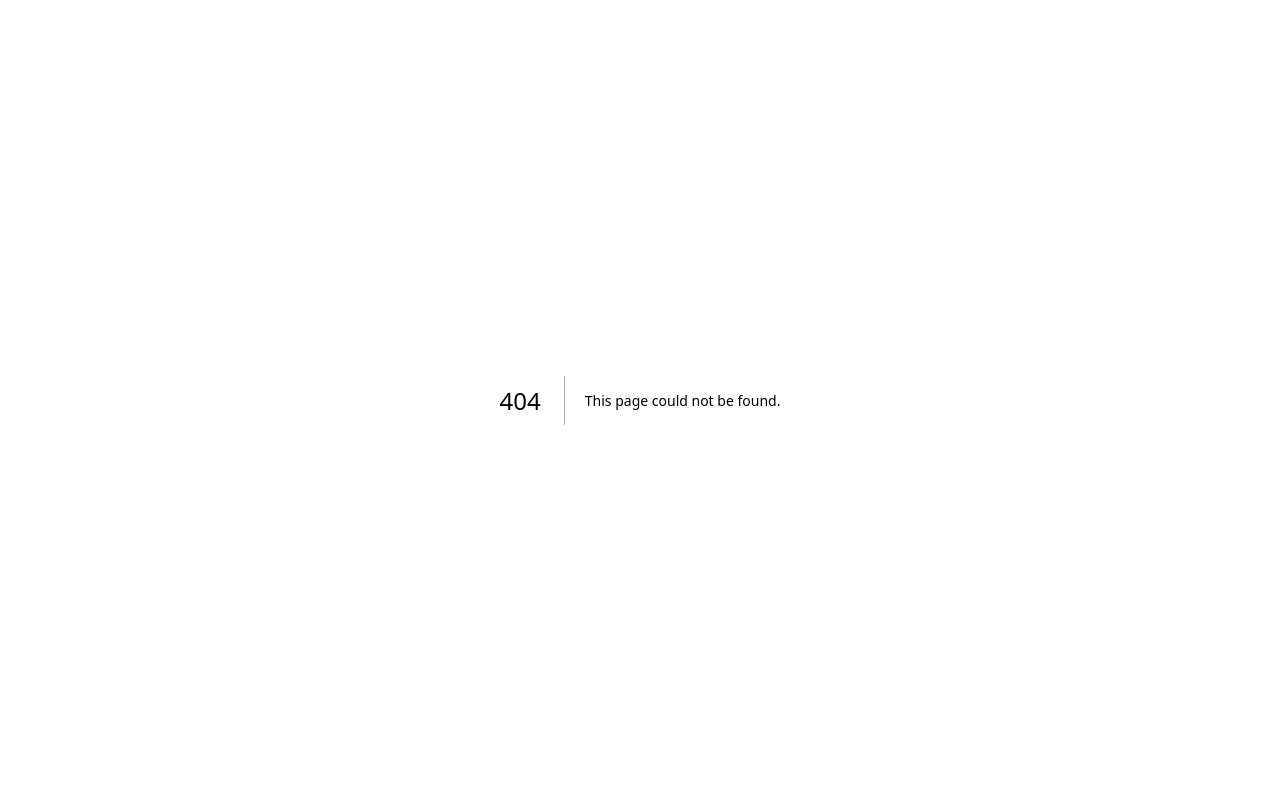
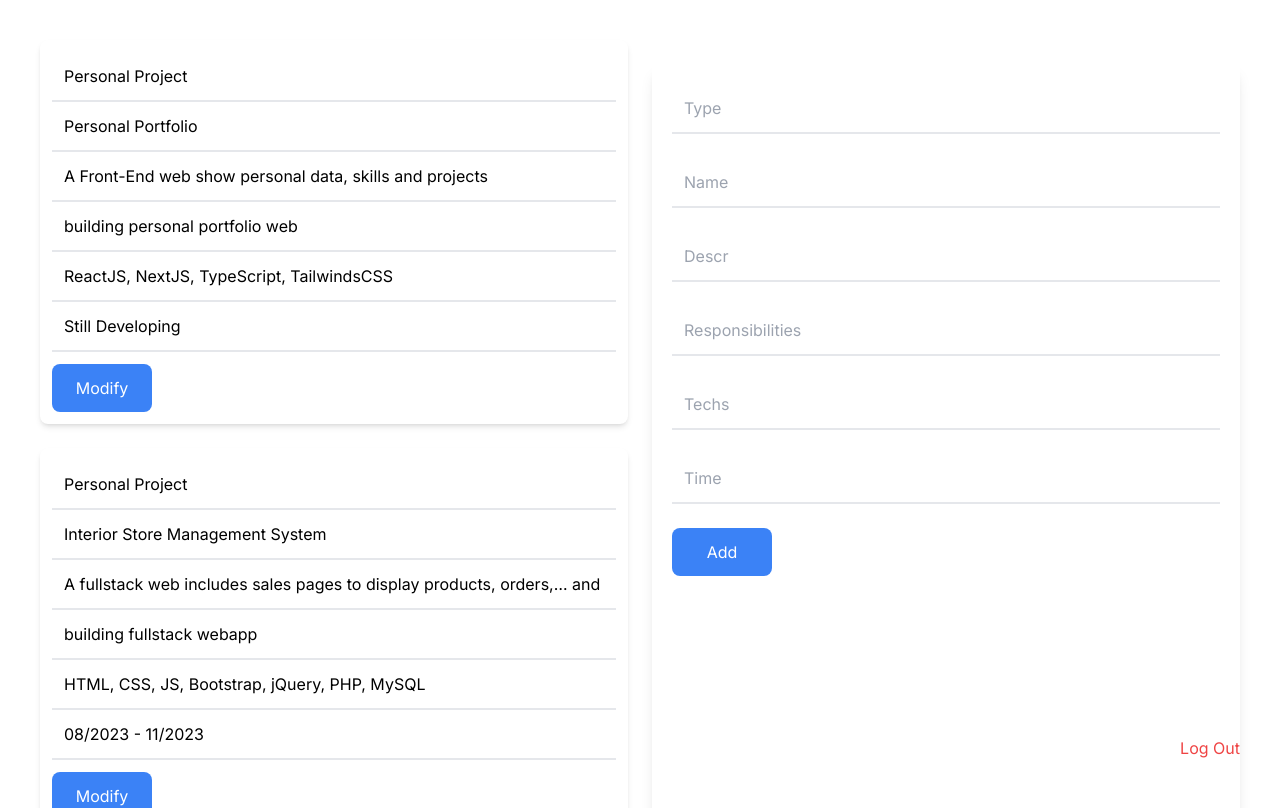
Before and after one commit to zink-ndp/portfolio, a Next.js app: page /edit in a window 1280 px wide. Before the commit this address had no page. Shown: the top 808 px of the page. Built offline with nearby package versions, Linux system fonts and the light colour scheme.

Commit message:
authentication

```diff
--- a/package.json
+++ b/package.json
@@ -13,7 +13,9 @@
     "@emotion/styled": "^11.11.0",
     "@heroicons/react": "^2.0.18",
     "@mui/joy": "^5.0.0-beta.16",
+    "firebase": "^10.7.1",
     "next": "14.0.3",
+    "next-auth": "^4.24.5",
     "react": "^18",
     "react-dom": "^18",
     "react-scroll": "^1.9.0"
--- /dev/null
+++ b/src/app/edit/AddBox.tsx
@@ -0,0 +1,19 @@
+import React from "react";
+
+export default function AddBox() {
+  return (
+    <div className="flex flex-1">
+      <form className="flex flex-1 flex-col space-y-6 p-5 rounded-lg shadow-lg">
+        <input type="text" className="text-black inline p-3 border-b-2" placeholder="Type"/>
+        <input type="text" className="text-black inline p-3 border-b-2" placeholder="Name " />
+        <input type="text" className="text-black inline p-3 border-b-2" placeholder="Descr"/>
+        <input type="text" className="text-black inline p-3 border-b-2" placeholder="Responsibilities"/>
+        <input type="text" className="text-black inline p-3 border-b-2" placeholder="Techs"/>
+        <input type="text" className="text-black inline p-3 border-b-2" placeholder="Time"/>
+        <button className=" mt-3 p-3 bg-blue-500 hover:bg-blue-300 text-white rounded-lg bold w-[100px]">
+          Add
+        </button>
+      </form>
+    </div>
+  );
+}
--- /dev/null
+++ b/src/app/edit/ProjectsList.tsx
@@ -0,0 +1,92 @@
+
+export default function ProjectsList() {
+
+    const projects = [
+        {
+          name: "Personal Portfolio",
+          type: "Personal Project",
+          time: "Still Developing",
+          description: "A Front-End web show personal data, skills and projects",
+          techs: "ReactJS, NextJS, TypeScript, TailwindsCSS",
+          responsibility: "building personal portfolio web",
+          link: "https://github.com/zink-ndp/portfolio",
+        },
+        {
+          name: "Interior Store Management System",
+          type: "Personal Project",
+          time: "08/2023 - 11/2023",
+          description:
+            "A fullstack web includes sales pages to display products, orders,… and management page for revenue statistics, CRUD data.",
+          techs: "HTML, CSS, JS, Bootstrap, jQuery, PHP, MySQL",
+          responsibility: "building fullstack webapp",
+          link: "https://github.com/zink-ndp/zinkorra",
+        },
+        {
+          name: "Taxi Booking (GIS)",
+          type: "Group Project",
+          time: "09/2023 - 11/2023",
+          description:
+            "A web system includes sales pages to book a car, rate a driver … and management page for revenue statistics, view drivers/cars state, CRUD data.",
+          techs: "HTML, CSS, JS, Bootstrap, jQuery, PHP, MySQL, RestAPI",
+          responsibility:
+            "leader; mentoring on drawing system diagram and database diagram; mentoring member on coding; car booking function; UI/UX building and styling UI/UX; restAPI from Nominatim, GGMaps API; simulating cars location state, estimating distance and price of the trip ",
+          link: "https://github.com/zink-ndp/taxi",
+        },
+        {
+          name: "Noodle Sales Management System",
+          type: "Group Project",
+          time: "09/2023 - 11/2023",
+          description:
+            "A web system includes sales pages to display products, orders,… and management page for revenue statistics, CRUD data.",
+          techs: "HTML, CSS, JS, Bootstrap, jQuery, PHP, MySQL",
+          responsibility:
+            "member; drawing system diagram, database diagram; building UI/UX; CRUD products information, CRUD promotions, apply promotion to an invoice, and other user interactions",
+          link: "https://github.com/NDMTP/Atadi",
+        },
+      ];
+
+
+  return (
+    <div className="flex flex-1 flex-col space-y-6 bg-white">
+          {projects.map((proj) => {
+            return (
+              <>
+                <div className="bg-white p-3 shadow-md flex flex-col rounded-lg">
+                  <input
+                    type="text"
+                    className="text-black inline p-3 border-b-2"
+                    value={proj.type}
+                  />
+                  <input
+                    type="text"
+                    className="text-black inline p-3 border-b-2"
+                    value={proj.name}
+                  />
+                  <input
+                    type="text"
+                    className="text-black inline p-3 border-b-2"
+                    value={proj.description}
+                  />
+                  <input
+                    type="text"
+                    className="text-black inline p-3 border-b-2"
+                    value={proj.responsibility}
+                  />
+                  <input
+                    type="text"
+                    className="text-black inline p-3 border-b-2"
+                    value={proj.techs}
+                  />
+                  <input
+                    type="text"
+                    className="text-black inline p-3 border-b-2"
+                    value={proj.time}
+                  />
+                  <button className=" mt-3 p-3 bg-blue-500 hover:bg-blue-300 text-white rounded-lg bold w-[100px]">Modify</button>
+                </div>
+              </>
+            );
+          })}
+        </div>
+  )
+}
--- /dev/null
+++ b/src/app/edit/page.tsx
@@ -0,0 +1,31 @@
+"use client";
+import { auth } from "../firebase";
+import { signOut } from "firebase/auth";
+import { useRouter } from "next/navigation";
+import ProjectsList from "../edit/ProjectsList"
+import AddBox from "../edit/AddBox"
+
+export default function Edit() {
+  const router = useRouter();
+  function logOut() {
+    signOut(auth).then(() => {
+      localStorage.removeItem("userEmail");
+      router.replace("/");
+    });
+  }
+
+
+  return (
+    <>
+      <div className="w-full bg-white p-10 flex flex-col-reverse space-y-6 lg:flex-row lg:space-x-6">
+        <ProjectsList></ProjectsList>
+        <AddBox></AddBox>
+      </div>
+        <button className="fixed bottom-10 right-10">
+          <p onClick={logOut} className="text-red-500 bold">
+            Log Out
+          </p>
+        </button>
+    </>
+  );
+}
--- /dev/null
+++ b/src/app/firebase.tsx
@@ -0,0 +1,19 @@
+// Import the functions you need from the SDKs you need
+import { getApp, getApps, initializeApp } from "firebase/app";
+import { getAuth } from "firebase/auth";
+import { getFirestore } from "firebase/firestore";
+
+const firebaseConfig = {
+  apiKey: "AIzaSyD9Z2n6vcDCU6cQW1aSe_ncdWhwVN9CsLY",
+  authDomain: "my-portfolio-96a43.firebaseapp.com",
+  projectId: "my-portfolio-96a43",
+  storageBucket: "my-portfolio-96a43.appspot.com",
+  messagingSenderId: "918773073676",
+  appId: "1:918773073676:web:8c13a5f60b5c53b3e66b29"
+};
+
+// Initialize Firebase
+const app = initializeApp(firebaseConfig);
+const auth = getAuth(app)
+
+export {app, auth}
--- /dev/null
+++ b/src/app/login/handleLogin.tsx
@@ -0,0 +1,15 @@
+
+import { signInWithEmailAndPassword } from "firebase/auth";
+
+export async function handleLogin(auth: any, email: string, pass: string) {
+  await signInWithEmailAndPassword(auth, email, pass)
+    .then((userCredential) => {
+      const em = userCredential.user.email;
+      console.log(userCredential)
+      em ? (localStorage.setItem("userEmail",em)) : (localStorage.setItem("userEmail",""))
+    })
+    .catch((error) => {
+      const errorCode = error.code;
+      const errorMessage = error.message;
+    });
+}
--- /dev/null
+++ b/src/app/login/page.tsx
@@ -0,0 +1,63 @@
+"use client";
+import { useState } from "react";
+import Circle from "../../components/ui/Circle";
+import {auth} from "../firebase"
+import { useRouter } from "next/navigation";
+import { handleLogin } from "../login/handleLogin"
+
+export default function Login() {
+  const [email, setEmail] = useState("");
+  const [pass, setPass] = useState("");
+  const router = useRouter()
+
+  function handleSubmit(){
+    handleLogin(auth, email, pass)
+    console.log(localStorage.getItem("userEmail"))
+    localStorage.getItem("userEmail") && (localStorage.getItem("userEmail")!="") ? (router.push('/edit')) : (router.replace('/'))
+  };
+
+  return (
+    <>
+      <main className=" scroll-smooth min-h-screen p-10 flex items-center justify-center bg-white">
+        <div className="bg-white rounded-2xl w-[500px] p-10 shadow-xl z-30 flex flex-col items-center justify-center space-y-6">
+          <p className="text-4xl text-blue-500 bold">Login</p>
+          <input
+            className="bg-white w-full border-2 border-blue-300 p-3 rounded-xl text-black"
+            type="text"
+            name="email"
+            id="ipEmail"
+            placeholder="Email"
+            value={email}
+            onChange={(e) => {
+              setEmail(e.target.value);
+            }}
+          />
+          <input
+            className="bg-white w-full border-2 border-blue-300 p-3 rounded-xl text-black"
+            type="password"
+            name="password"
+            id="ipPw"
+            placeholder="Password"
+            value={pass}
+            onChange={(e) => {
+              setPass(e.target.value);
+            }}
+          />
+          <button
+            onClick={handleSubmit}
+            disabled={!email || !pass}
+            className=" w-full bg-blue-500 hover:bg-blue-300 bold p-3 rounded-xl"
+          >
+            Login
+          </button>
+        </div>
+      </main>
+      <div className="fixed -top-96 -left-64 md:-left-32 ">
+        <Circle />
+      </div>
+      <div className="fixed -bottom-64 -right-96 md:-right-32 ">
+        <Circle />
+      </div>
+    </>
+  );
+}
--- a/src/pages/hero/HeroImg.tsx
+++ b/src/pages/hero/HeroImg.tsx
@@ -1,14 +1,18 @@
 import Image from "next/image";
-import myImg from '../../assets/images/img_me.jpg'
+import myImg from "../../assets/images/img_me.jpg";
+import Link from "next/link";
 
 export default function HeroImg() {
   return (
+    <Link
+      href="/login">
       <Image
-      className="rounded-full z-20 shadow-2xl "
+        className="rounded-full z-20 shadow-2xl  hover:cursor-default"
         src={myImg}
         alt="My picture"
         width={400}
         height={400}
       />
+    </Link>
   );
 }
--- a/src/pages/projects/Projects.tsx
+++ b/src/pages/projects/Projects.tsx
@@ -57,7 +57,7 @@ export default function Projects() {
           {projects.map((proj) => {
             return (
               <>
-                <div key={proj.name} className=" w-full flex flex-col mt-3">
+                <div key={proj.link} className=" w-full flex flex-col mt-3">
                   <p className="text-sub bold">
                     {proj.type}
                     <a href={proj.link} target="_blank">
```
Also changed, not shown: 1 other file (tests, documents, lock files or other folders). Lines whose indentation alone changed are shown as unchanged.
